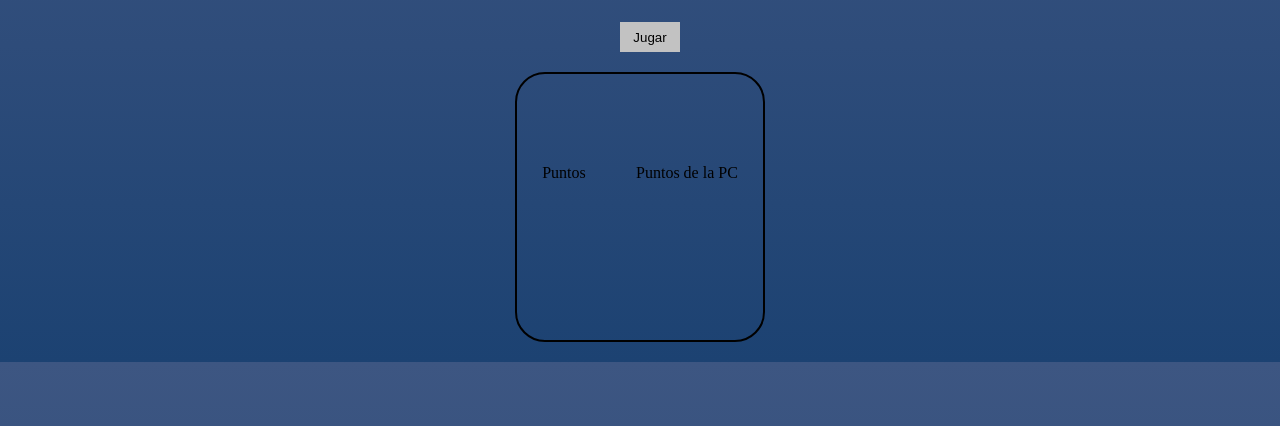
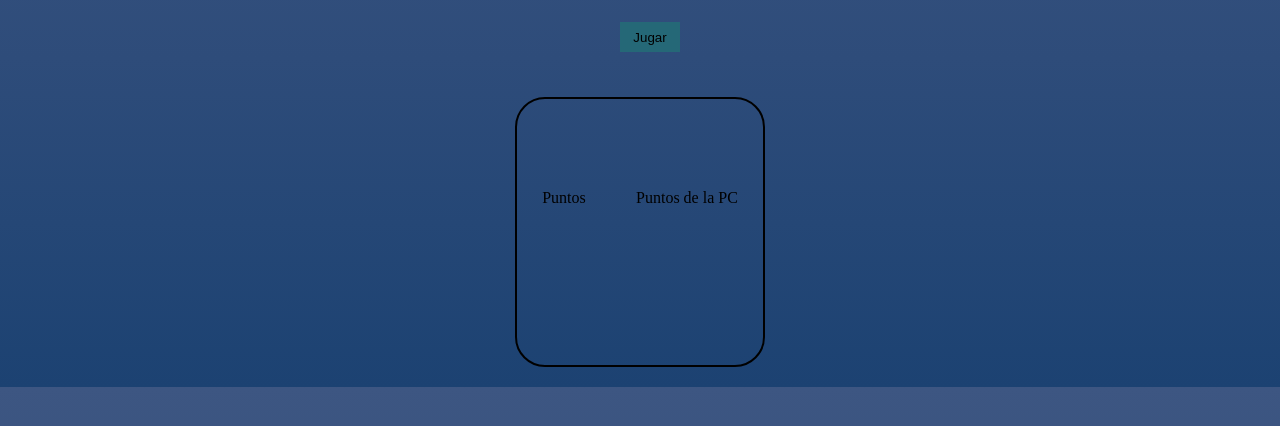
Before and after one commit to Facu6M/Piedra-papel-o-tijera, a plain HTML site: page index.html in a window 1280 px wide. Shown: the part 272-698 px from the top of the page. Drawn offline with Linux system fonts and the light colour scheme.

Commit message:
Update styles.css

```diff
--- a/styles.css
+++ b/styles.css
@@ -43,6 +43,7 @@ img {
     border-radius: 50%;
     height: 200px;
     width: 200px;
+    border: 0px solid;
 }
 
 .textoInicial{
@@ -83,9 +84,10 @@ img {
 
 
 #send {
+
     cursor: pointer;
     border: 0px solid;
-    background-color: rgb(194, 194, 194);
+    background-color: rgb(37, 104, 119);
 }
 
 #tex{
@@ -101,7 +103,7 @@ img {
 
 .textoInicial{
     border: 2px solid ;
-    margin-top: 20px;
+    margin-top: 45px;
 }
 
 #send{
```
